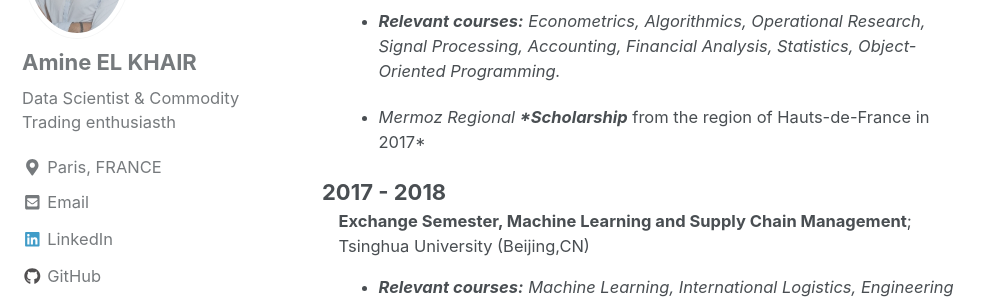
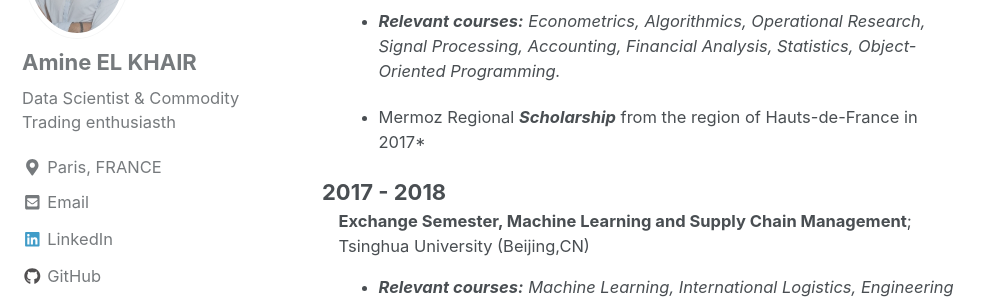
Before and after one commit to aelkhair/aelkhair.github.io, a Jekyll site: the page built from _pages/cv.md, in a window 1280 px wide and 900 px high, scrolled down 667 px. Shown: the part 153-453 px from the top of the window, without its empty margins (0-994 px from the left). Built offline with Jekyll 4.4.1, drawn with Linux system fonts in a browser that asks for light colours; nearby versions of some CDN libraries.

Commit message:
correcting error

```diff
--- a/_pages/cv.md
+++ b/_pages/cv.md
@@ -20,7 +20,7 @@ Amine EL KHAIR
 
     * ***Relevant courses:*** *Econometrics, Algorithmics, Operational Research, Signal Processing, Accounting, Financial Analysis, Statistics, Object-Oriented Programming.*
 
-    * *Mermoz Regional ***Scholarship*** from the region of Hauts-de-France in 2017*
+    * Mermoz Regional ***Scholarship*** from the region of Hauts-de-France in 2017*
 
 2017 - 2018
 :   **Exchange Semester, Machine Learning and Supply Chain Management**; Tsinghua University (Beijing,CN)
```
